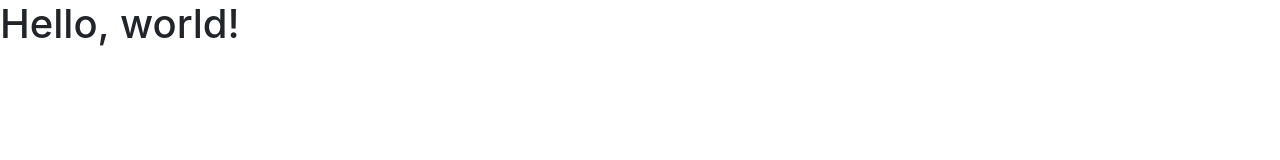
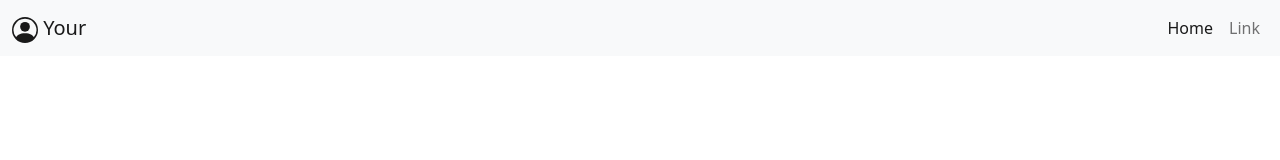
Before and after one commit to ProgrammerAditya36/BlogWebsite, a plain HTML site: page index.html in a window 1280 px wide. Drawn offline with nearby package versions, Linux system fonts and the light colour scheme.

Commit message:
Commit 2:- Navbar

```diff
--- a/index.html
+++ b/index.html
@@ -1,19 +1,40 @@
-
 <!doctype html>
 <html lang="en">
   <head>
-    <!-- Required meta tags -->
     <meta charset="utf-8">
     <meta name="viewport" content="width=device-width, initial-scale=1">
 
-    <!-- Bootstrap CSS -->
-   <link rel="stylesheet" href="../css/bootstrap.min.css">
-    <title>Hello world!</title>
+    <!-- CSS -->
+    <link href="https://cdn.jsdelivr.net/npm/bootstrap@5.0.2/dist/css/bootstrap.min.css" rel="stylesheet" integrity="sha384-EVSTQN3/azprG1Anm3QDgpJLIm9Nao0Yz1ztcQTwFspd3yD65VohhpuuCOmLASjC" crossorigin="anonymous">
 
+    <title>Blog template | Home page</title>
   </head>
   <body>
-    <h1>Hello, world!</h1>
+    <nav class="navbar navbar-expand-sm navbar-light bg-light">
+        <div class="container-fluid">
+          <a class="navbar-brand" href="#"><svg xmlns="http://www.w3.org/2000/svg" width="26" height="26" fill="currentColor" class="bi bi-person-circle" viewBox="0 0 16 16">
+            <path d="M11 6a3 3 0 1 1-6 0 3 3 0 0 1 6 0z"/>
+            <path fill-rule="evenodd" d="M0 8a8 8 0 1 1 16 0A8 8 0 0 1 0 8zm8-7a7 7 0 0 0-5.468 11.37C3.242 11.226 4.805 10 8 10s4.757 1.225 5.468 2.37A7 7 0 0 0 8 1z"/>
+          </svg> Your</a>
+          <button class="navbar-toggler" type="button" data-bs-toggle="collapse" data-bs-target="#navbarSupportedContent" aria-controls="navbarSupportedContent" aria-expanded="false" aria-label="Toggle navigation">
+            <span class="navbar-toggler-icon"></span>
+          </button>
+          <div class="collapse navbar-collapse" id="navbarSupportedContent">
+            <ul class="navbar-nav ms-auto mb-2 mb-lg-0">
+              <li class="nav-item">
+                <a class="nav-link active" aria-current="page" href="#">Home</a>
+              </li>
+              <li class="nav-item">
+                <a class="nav-link" href="#">Link</a>
+              </li>
 
-<script src="../js/bootstrap.bundle.min.js"></script>
-</body>
+            </ul>
+
+          </div>
+        </div>
+      </nav>
+
+    <!-- JS  -->
+    <script src="https://cdn.jsdelivr.net/npm/bootstrap@5.0.2/dist/js/bootstrap.bundle.min.js" integrity="sha384-MrcW6ZMFYlzcLA8Nl+NtUVF0sA7MsXsP1UyJoMp4YLEuNSfAP+JcXn/tWtIaxVXM" crossorigin="anonymous"></script>
+  </body>
 </html>
```
